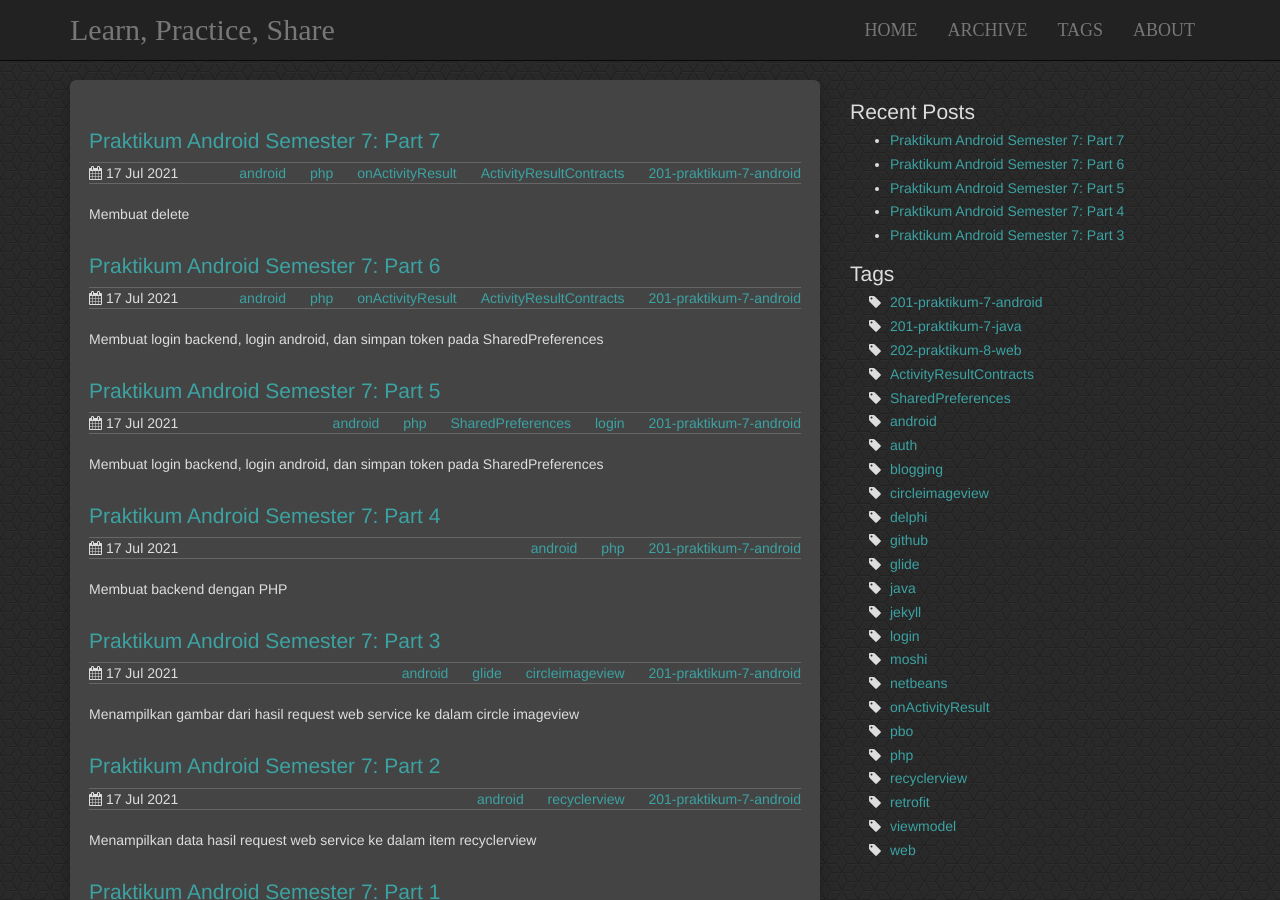
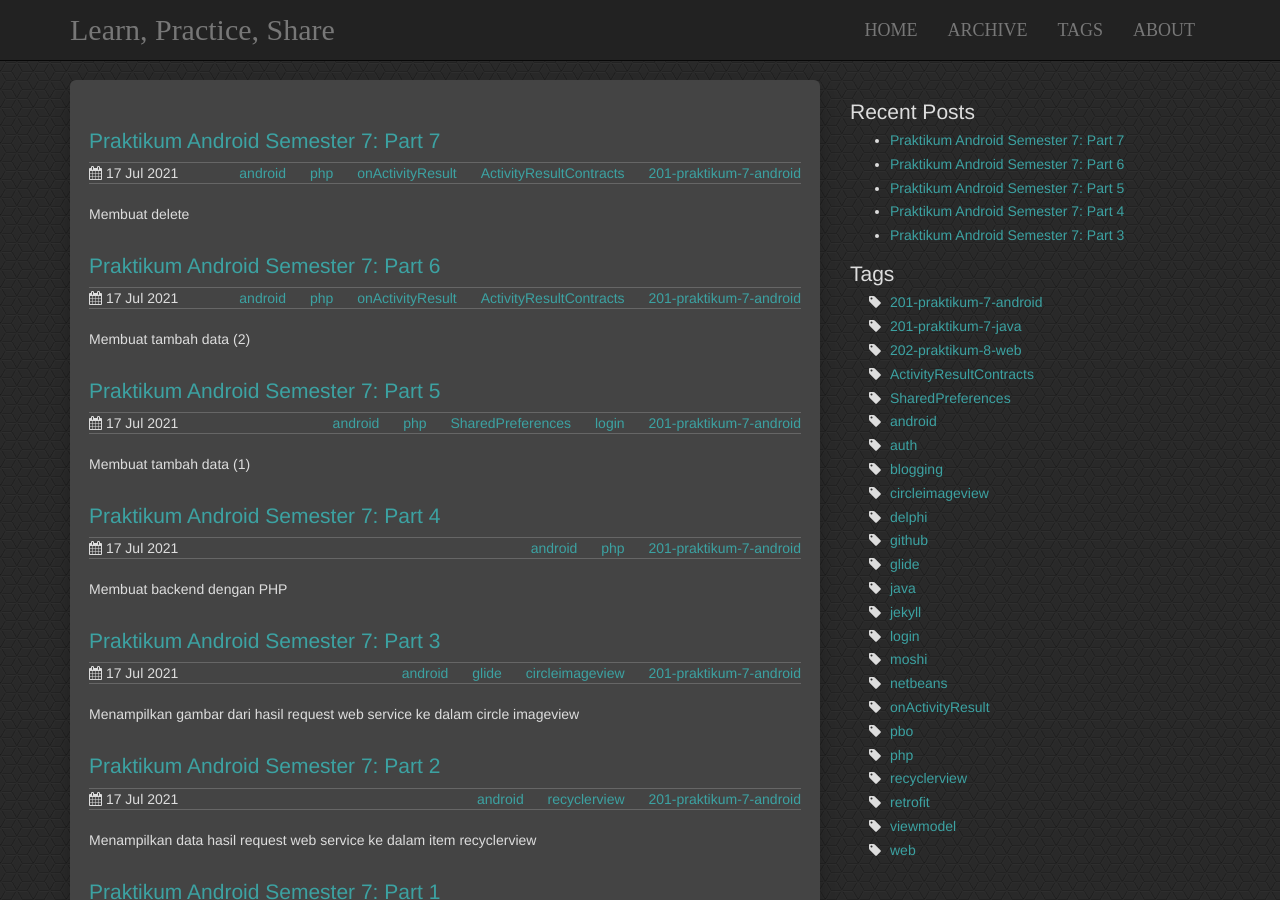
Before and after one commit to mirzayogy/mirzayogy.github.io, a Jekyll site: the page built from index.html, in a window 1280 px wide and 900 px high. Built offline with Jekyll 4.4.1, drawn with Linux system fonts in a browser that asks for light colours.

Commit message:
update lah pokoknya

```diff
--- a/_posts/2021-07-17-android-sem7-part5.markdown
+++ b/_posts/2021-07-17-android-sem7-part5.markdown
@@ -5,7 +5,7 @@ date:   2021-07-17 09:30:00 +0800
 categories: android
 published: true
 comments : true
-description: Membuat login backend, login android, dan simpan token pada SharedPreferences
+description: Membuat tambah data (1)
 tags:
  - android
  - php
--- a/_posts/2021-07-17-android-sem7-part6.markdown
+++ b/_posts/2021-07-17-android-sem7-part6.markdown
@@ -5,7 +5,7 @@ date:   2021-07-17 09:40:00 +0800
 categories: android
 published: true
 comments : true
-description: Membuat login backend, login android, dan simpan token pada SharedPreferences
+description: Membuat tambah data (2)
 tags:
  - android
  - php
```
Also changed, not shown: 1 other file.
